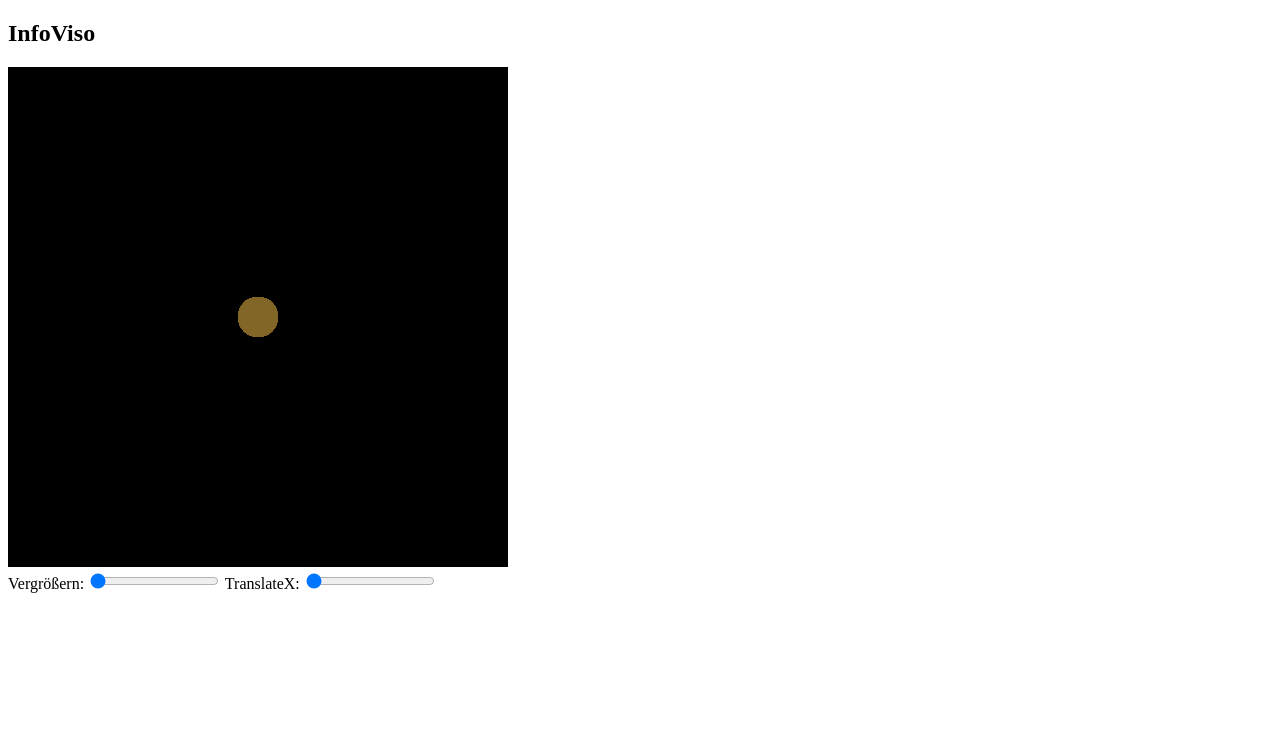
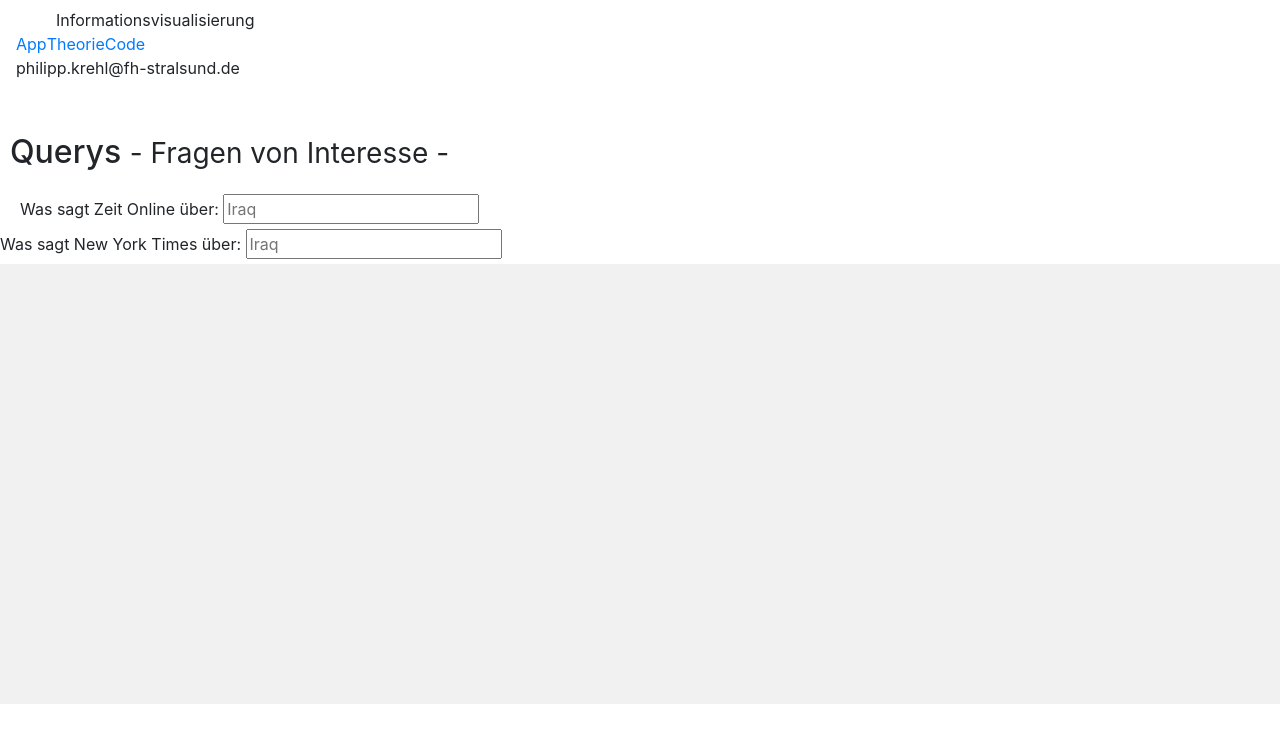
Before and after one commit to philippkrehl/InfoViso, a plain HTML site: page NodeVersion/webcontent/index.html in a window 1280 px wide. Drawn offline with nearby package versions, Linux system fonts and the light colour scheme; no server answers.

Commit message:
Version 0.4.2

```diff
--- a/NodeVersion/requestServer.js
+++ b/NodeVersion/requestServer.js
@@ -12,6 +12,8 @@ app.configure(function () {
 		next();
 	});
     app.use('/libraries', express.static(__dirname + '/webcontent/libraries'));
+    app.use('/css', express.static(__dirname + '/webcontent/css'));
+    app.use('/img', express.static(__dirname + '/webcontent/img'));
 });
 
 app.get('/', function (req, res) {
--- a/NodeVersion/webcontent/index.html
+++ b/NodeVersion/webcontent/index.html
@@ -3,28 +3,67 @@
 	<head>
 		<meta charset="UTF-8">
 		<title>InfoViso</title>
+        <meta name="viewport" content="width=device-width, initial-scale=1.0">
+        <link href="/css/bootstrap.min.css" rel="stylesheet" media="screen">
+        <link href="/css/bootstrap-responsive.min.css" rel="stylesheet">
+
 		<script src="/socket.io/socket.io.js"></script>
         <script src="/libraries/jquery-1.9.1.min.js"></script>
+        <script src="/libraries/bootstrap.min.js"></script>
         <script src="/libraries/processing-1.4.1.min.js"></script>
+        <script src="/libraries/moment.min.js"></script>
 
 		<script type="text/javascript">
+            var zeitResponse;
 
             $(document).ready(function(){
 
-                var sketch = new Processing.Sketch();
+                var sketch          = new Processing.Sketch();
+                var sketchWidth     = $(window).width();
+                var sketchHeigth    = 440;
+                var socket          = io.connect();  //globales io Object, des Servers, aufrufen
+
+                // Daten senden
+                socket.emit('zeit', { content: 'liebe' });
+
+                // Daten empfangen
+                socket.on('zeitResponse', function(data){
+                    zeitResponse     = new Array();
+                    var i 			= 0;
+
+                    // API Request Verarbeiten: Jahreszahl und Anzahl der vorgekommenen Wörter pro Jahr in einem Array konvertieren
+                    // und Gesammtanzahl der gefunden Wörter
+                    $.each(data.facets.release_date, function(index, value){
+                        if(index !== 'start' && index !== 'end' && index !== 'gap') {
+                            zeitResponse.push([Number(moment(index).format('YYYY')), value]);
+                            i++;
+                        }
+                    });
+                    // Sortieren nach Jahr
+                    zeitResponse.sort(function(a,b) {return a[0] - b[0];} );
+                    // Anzhal der gefundenen Wörter
+                    zeitResponse['found'] = data.found;
+              });
+
 
                 sketch.attachFunction = function(processing){
 
                     processing.setup = function(){
-                        processing.size(500,500);
                         processing.noStroke();
                         processing.smooth();
-                        processing.background(0);
+                        processing.background(241, 241, 241);
                     };
 
                     processing.draw = function(){
-                        processing.fill(130,102,40);
-                        processing.ellipse(250,250,40,40);
+                        processing.size(sketchWidth,sketchHeigth);
+
+                        if(typeof zeitResponse != 'undefined'){
+                            /*for(var i=0; i < zeitResponse.length; i++){
+                                //todo
+                            }; */
+                            drawYear(processing,40,0,100,50,1754);
+                        };
+
                     };
 
                 };
@@ -36,29 +75,77 @@
 
             });
 
-			//globales io Object, des Servers, aufrufen
-		 	var socket = io.connect();
-
-			// Daten senden
-		    socket.emit('zeit', { content: 'liebe' });
-
-			// Daten empfangen
-		    socket.on('zeitResponse', function(data){
-		    	console.log(data);
-		    });
+            function drawYear(processing, startPointX, startPointY, value1, value2, year){
+                processing.pushMatrix();
+                //Anfangsposition festlegen
+                processing.translate(startPointX,startPointY);
+                processing.pushMatrix();
+                processing.strokeWeight(2);
+                processing.stroke(140,134,129,20);
+                processing.line(startPointX,startPointY,startPointX,processing.height);
+                //Value 1
+                processing.translate(startPointX,processing.height*0.33);
+                processing.fill(33,51,49,190);
+                processing.ellipseMode(processing.CENTER)
+                processing.ellipse(0,0,value1,value1);
+                processing.popMatrix();
+                // Value 2
+                processing.pushMatrix();
+                processing.translate(startPointX,processing.height*0.66);
+                processing.fill(224,209,163,190);
+                processing.ellipseMode(processing.CENTER)
+                processing.ellipse(0,0,value2,value2);
+                processing.popMatrix();
+                // Year
+                processing.pushMatrix();
+                //processing.translate(startPointX,distanz*5);
+                processing.fill(0);
+                processing.text(year,startPointX-15,processing.height-5);
+                processing.popMatrix();
+                processing.popMatrix();
+            };
 
 		</script>
 	</head>
 	<body>
-        <h2>InfoViso</h2>
-        <canvas id="myCanvas"></canvas>
-
-        <div id="controls">
-            <label for="scale">Vergrößern:</label>
-            <input id="scale" type="range" min="1.00" max="4.00" step="0.01" value='1.00'>
-            <label for="translateX">TranslateX:</label>
-            <input id="translateX" type="range" min="1.00" max="1000.00" step="1.00" value='5.00'>
+        <div class="navbar navbar-fixed-top">
+            <div class="navbar-inner">
+                <span class="brand" style="padding-left: 40px;">Informationsvisualisierung</span>
+                <ul class="nav">
+                    <li class="active"><a href="#">App</a></li>
+                    <li><a href="#">Theorie</a></li>
+                    <li><a href="#">Code</a></li>
+                </ul>
+                <span class="text-right help-block" style="padding-right: 20px; padding-top: 10px;">
+                    <smal>philipp.krehl@fh-stralsund.de</smal>
+                </span>
+            </div>
         </div>
-
+        <div class="container-fluid" style="margin-top: 45px; padding: 0;">
+            <div class="row-fluid">
+                <div class="page-header" style="margin-bottom: 10px; margin-top: 5px;  padding-bottom: 5px;">
+                    <h2 style="margin-left: 10px">Querys <small> - Fragen von Interesse - </small> </h2>
+                </div>
+            </div>
+            <div class="row-fluid" style="height: 70px;">
+                <form>
+                    <fieldset>
+                        <div class="span3" style="margin-left: 20px;">
+                            <label>Was sagt Zeit Online über:</label>
+                            <input type="text" placeholder="Iraq">
+                        </div>
+                        <div class="span3">
+                            <label>Was sagt New York Times über:</label>
+                            <input type="text" placeholder="Iraq">
+                        </div>
+                    </fieldset>
+                </form>
+            </div>
+            <div class="row-fluid">
+                <div class="span12">
+                    <canvas id="myCanvas"></canvas>
+                </div>
+            </div>
+        </div>
 	</body>
 </html>
```
